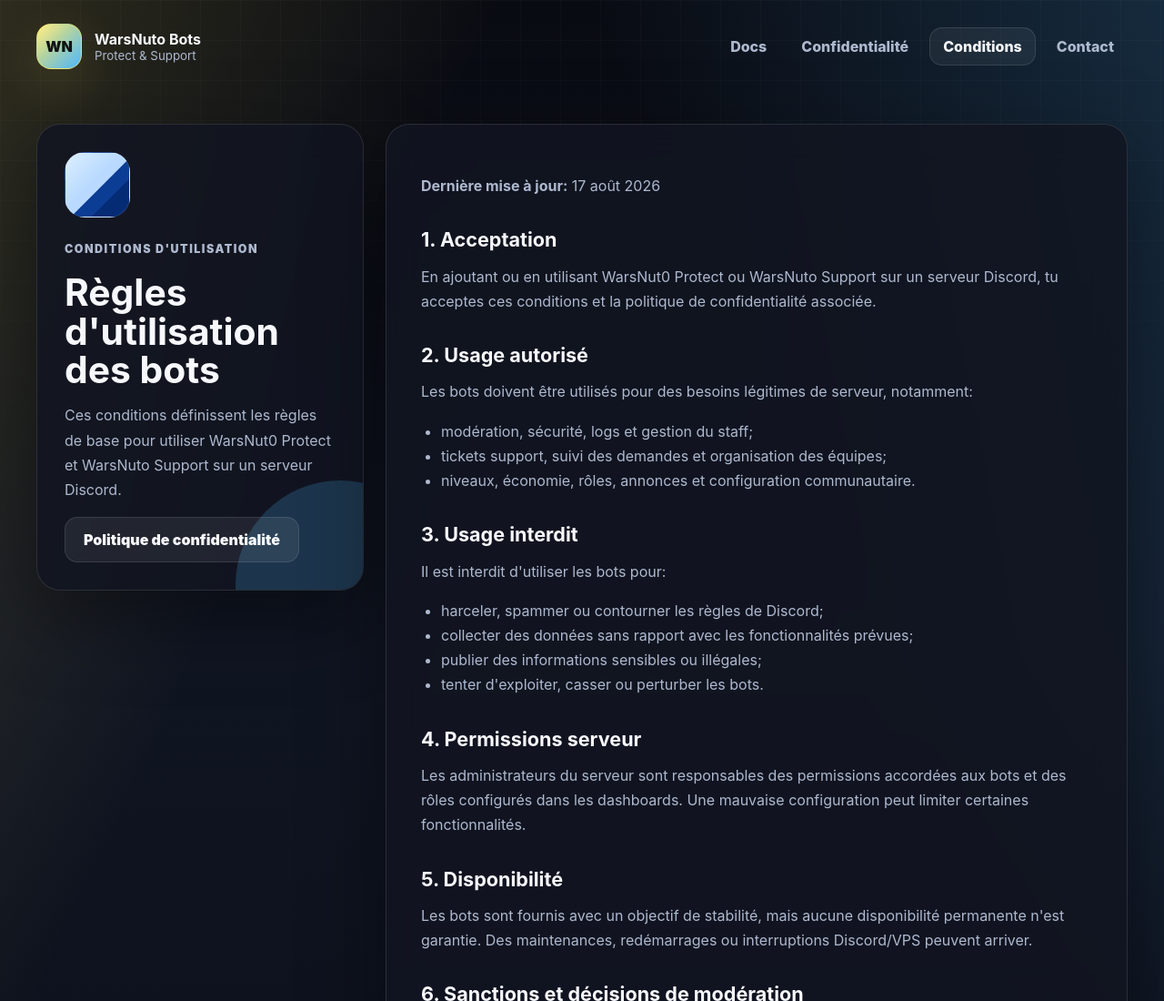
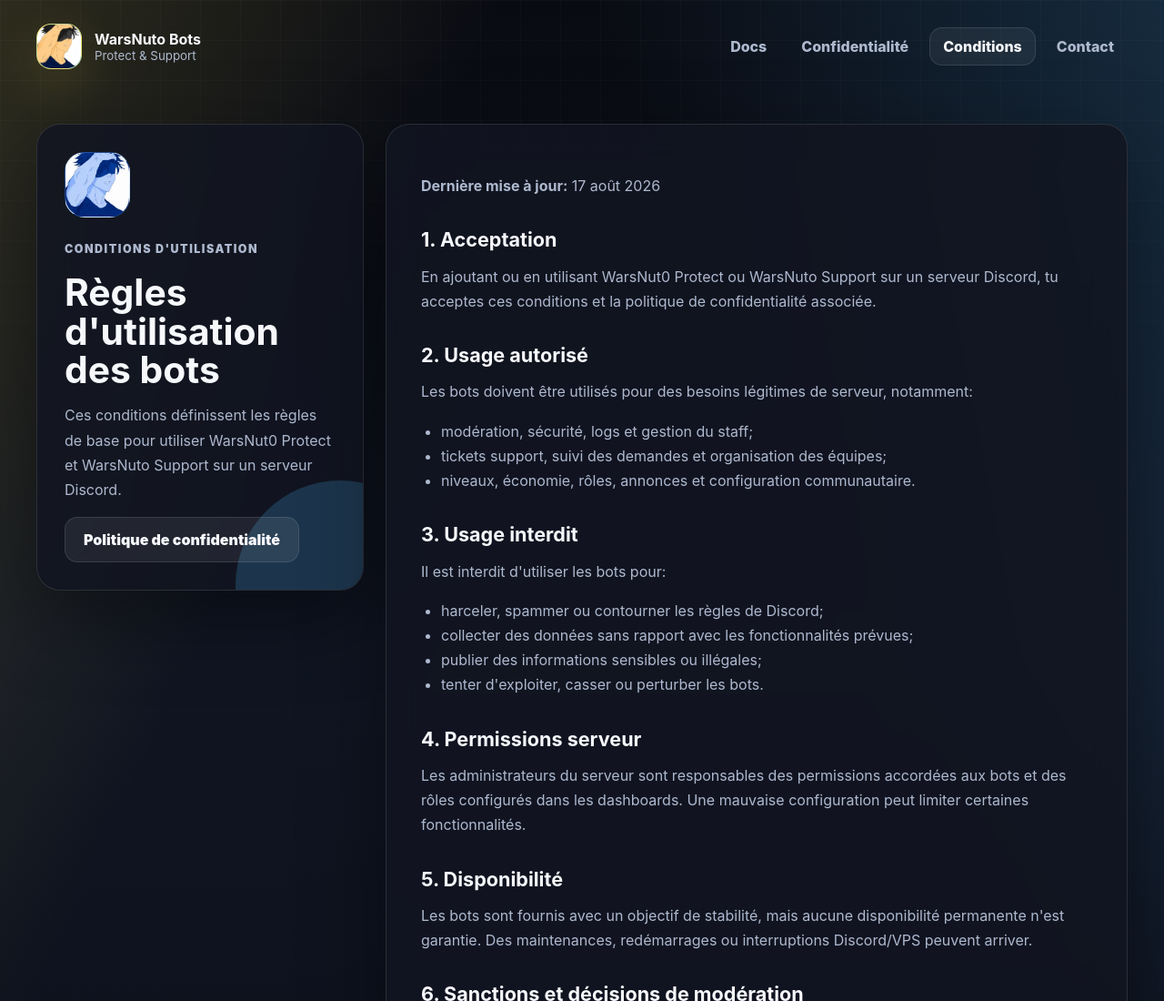
Before and after one commit to ripolitaire/warsnuto-legal, a plain HTML site: page terms.html in a window 1280 px wide. Shown: the top 1100 px of the page at 91% size. Drawn offline with Linux system fonts and the light colour scheme.

Commit message:
Add bot logos to legal site

```diff
--- a/styles.css
+++ b/styles.css
@@ -70,6 +70,7 @@ main {
 }
 
 .brand-mark {
+  position: relative;
   display: grid;
   width: 50px;
   height: 50px;
@@ -82,6 +83,23 @@ main {
     linear-gradient(135deg, var(--protect), var(--support));
   font-weight: 950;
   box-shadow: 0 18px 54px rgba(254, 231, 92, 0.16);
+  overflow: hidden;
+}
+
+.brand-mark img,
+.avatar-frame img,
+.mini-badge img {
+  position: absolute;
+  inset: 0;
+  z-index: 3;
+  width: 100%;
+  height: 100%;
+  object-fit: cover;
+}
+
+.brand-mark span {
+  position: relative;
+  z-index: 1;
 }
 
 .brand strong,
@@ -620,11 +638,13 @@ h2 {
 }
 
 .mini-badge {
+  position: relative;
   width: 72px;
   height: 72px;
   margin-bottom: 24px;
   border: 1px solid var(--line);
   border-radius: 22px;
+  overflow: hidden;
 }
 
 .protect-badge {
--- a/terms.html
+++ b/terms.html
@@ -13,7 +13,10 @@
   <body class="legal-page terms-page">
     <header class="site-header">
       <a class="brand" href="./index.html" aria-label="Accueil WarsNuto Bots">
-        <span class="brand-mark">WN</span>
+        <span class="brand-mark">
+          <img src="./assets/protect-logo.png" alt="" onerror="this.remove()" />
+          <span>WN</span>
+        </span>
         <span>
           <strong>WarsNuto Bots</strong>
           <small>Protect & Support</small>
@@ -29,7 +32,9 @@
 
     <main class="legal-layout">
       <aside class="legal-side support-side">
-        <div class="mini-badge support-badge" aria-hidden="true"></div>
+        <div class="mini-badge support-badge" aria-hidden="true">
+          <img src="./assets/support-logo.png" alt="" onerror="this.remove()" />
+        </div>
         <p class="eyebrow">Conditions d'utilisation</p>
         <h1>Règles d'utilisation des bots</h1>
         <p>
```
Also changed, not shown: docs.html (+4 -1 lines), index.html (+6 -1 lines), privacy.html (+7 -2 lines), assets/protect-logo.png (added), assets/support-logo.png (added).
